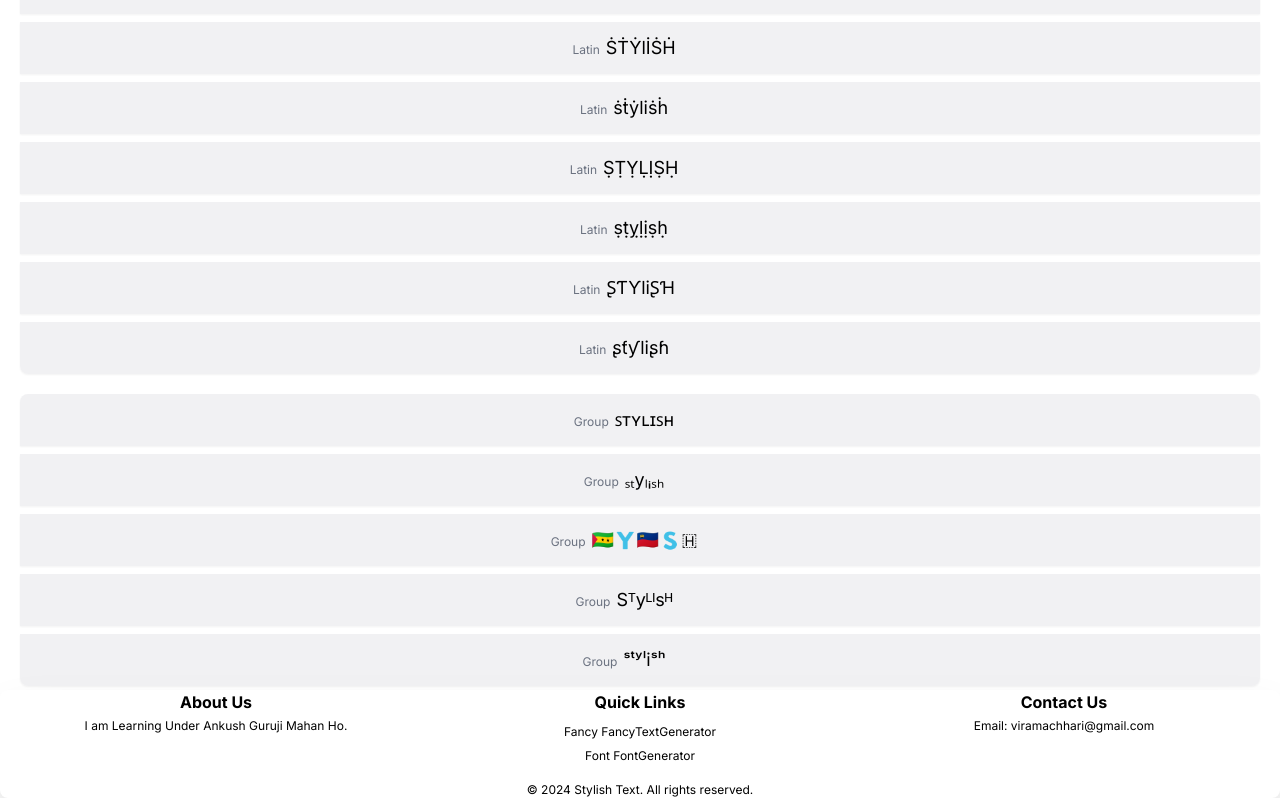
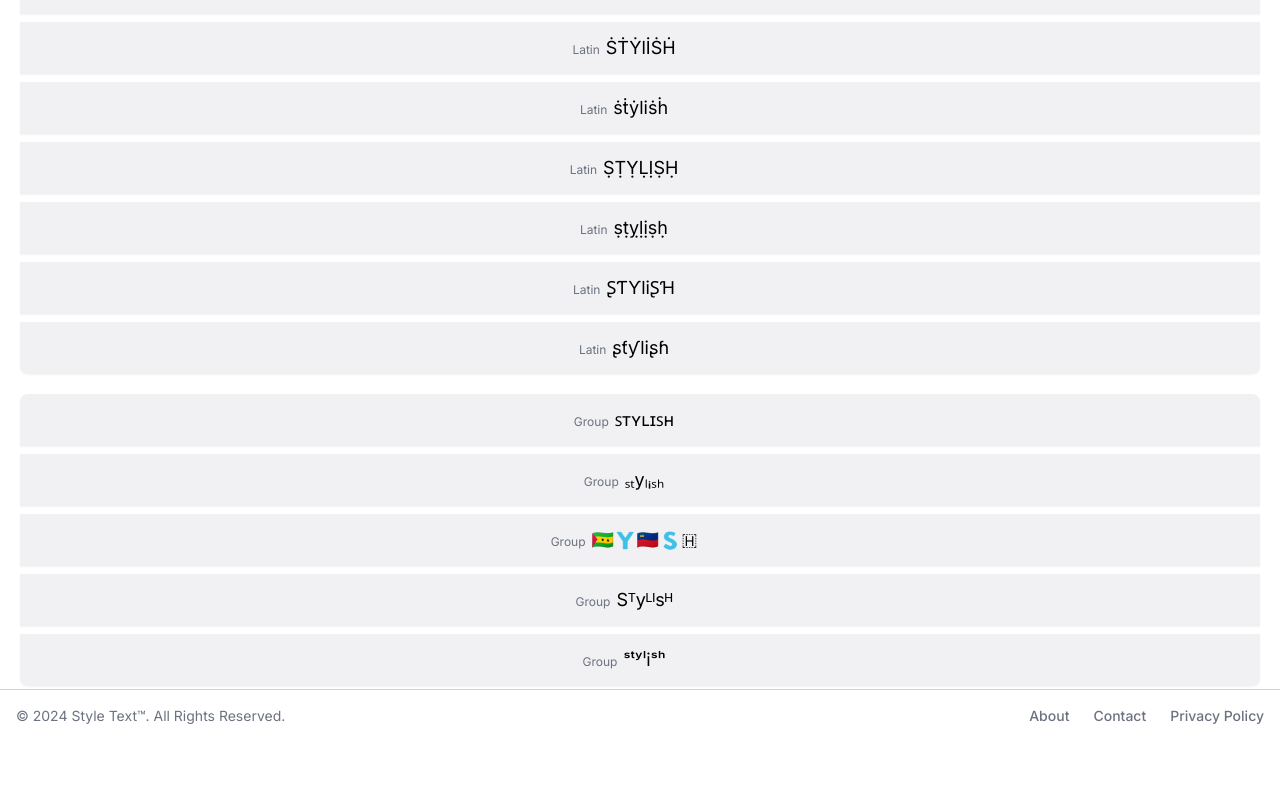
Before and after one commit to AnkushChharri/cfnjst, a Next.js app: page /FancyTextGenerator in a window 1280 px wide. Shown: the part 2774-3572 px from the top of the page. After the commit the page ends 3516 px from the top, so only its background shows below. Built offline with nearby package versions, Linux system fonts and the light colour scheme.

Commit message:
First Initial commit

```diff
--- a/src/app/Footer.js
+++ b/src/app/Footer.js
@@ -2,36 +2,27 @@
 
 export default function Footer() {
     return (
-        <footer className="bg-white text-black text-center mt-auto border-double  rounded-lg shadow-2xl">
-            <div className="container mx-auto px-1">
-                <div className="flex flex-wrap">
-                    <div className="w-full md:w-1/3 mb-4 md:mb-0">
-                        <h5 className="text-base font-bold mb-1">About Us</h5>
-                        <p className="text-xs">
-                            I am Learning Under Ankush Guruji Mahan Ho.
-                        </p>
-                    </div>
-                    <div className="w-full md:w-1/3 mb-4 md:mb-0">
-                        <h5 className="text-base font-bold mb-1">Quick Links</h5>
-                        <ul>
-                            <li><a href="/" className="text-xs hover:underline">Fancy FancyTextGenerator</a></li>
-                            <li><a href="/" className="text-xs hover:underline">Font FontGenerator</a></li>
-                            <li><a href="/" className="text-xs hover:underline"></a></li>
-                            <li><a href="/" className="text-xs hover:underline"></a></li>
-                        </ul>
-                    </div>
-                    <div className="w-full md:w-1/3 mb-4 md:mb-0">
-                        <h5 className="text-base font-bold mb-1">Contact Us</h5>
-                        <p className="text-xs">
 
-                            Email: viramachhari@gmail.com
-                        </p>
-                    </div>
-                </div>
-                <div className="mt-4 text-center">
-                    <p className="text-xs">&copy; 2024 Stylish Text. All rights reserved.</p>
-                </div>
+
+        <footer className="bg-white border-double ring-1 ring-slate-300 mb-auto">
+            <div className="w-full mx-auto max-w-screen-xl p-4 md:flex md:items-center md:justify-between">
+                <span className="text-sm text-gray-500 sm:text-center dark:text-gray-400">© 2024 <a href="/" className="hover:underline">Style Text™</a>. All Rights Reserved.
+                </span>
+                <ul className="flex flex-wrap items-center mt-3 text-sm font-medium text-gray-500 dark:text-gray-400 sm:mt-0">
+                    <li>
+                        <a href="/" className="hover:underline me-4 md:me-6">About</a>
+                    </li>
+                    <li>
+                        <a href="/" className="hover:underline me-4 md:me-6">Contact
+                        </a>
+                    </li>
+
+                    <li>
+                        <a href="/" className="hover:underline">Privacy Policy</a>
+                    </li>
+                </ul>
             </div>
         </footer>
+
     );
 }
--- a/src/app/components/SearchComponent.js
+++ b/src/app/components/SearchComponent.js
@@ -239,7 +239,7 @@ const SearchComponent = () => {
     }, []);
 
     const renderSkeletonLoader = () => (
-        <div className="mx-4 space-y-5">
+        <div className="mx-4 space-y-5 *:flex *:flex-col *:items-center *:text-center *:gap-y-2 *:h-12">
             {[1, 2, 3, 4, 5].map((item) => (
                 <div key={item} className="animate-pulse">
                     <div className="h-10 bg-gray-200 rounded"></div>
@@ -253,6 +253,20 @@ const SearchComponent = () => {
         </div>
     );
 
+    const CategorySkeleton = () => (
+        <div className="*:w-full first:[&>*]:rounded-t-lg last:[&>*]:rounded-b-lg">
+            {[...Array(1)].map((_, index) => (
+
+                <div key={index} className="animate-pulse bg-slate-500">
+                    <div className="h-40 bg-zinc-300 rounded"></div>
+                </div>
+
+            ))}
+        </div>
+    );
+
+
+
     return (
         <div className="max-w-7xl m-auto p-1">
             <div className="m-4 sm:mx-6 lg:mx-10">
@@ -262,30 +276,32 @@ const SearchComponent = () => {
                     placeholder="Enter text to style (e.g., Stylish)"
                     className="rounded-md p-4 w-full focus:ring-1 outline-none focus:ring-sky-500 border focus:border-sky-300 ring-zinc-400/75 shadow-sm hover:ring-sky-300 bg-zinc-50 shadow-zinc-600"
                 ></textarea>
-                <p className="text-xs text-zinc-700">Click on Any Style to Copy</p>
+                <p className="text-xs font-weight: 500; text-zinc-400">Click on Any Style to Copy</p>
             </div>
 
-            {isLoading ? (
-                renderSkeletonLoader()
-            ) : error ? (
+            {error ? (
                 <p className="error-message">{error}</p>
-            ) : result && (
+            ) : (
                 <div tabIndex={-1} className="mx-4 space-y-5 *:flex *:flex-col *:items-center *:text-center *:gap-y-2">
                     {Object.entries(result.styled_texts || {}).map(([key, value]) => (
-                        <div key={key} className="*:w-full *:bg-zinc-200/50 first:[&>*]:rounded-t-lg last:[&>*]:rounded-b-lg *:cursor-pointer">
-                            {Object.entries(filterStyles(value?.styles || {})).map(([styleKey, styleValue]) => {
+                        <div key={key} className="*:w-full  first:[&>*]:rounded-t-lg last:[&>*]:rounded-b-lg *:cursor-pointer">
+                            {isLoading ? (
+                                <CategorySkeleton />
+                            ) : (
+                                Object.entries(filterStyles(value?.styles || {})).map(([styleKey, styleValue]) => {
                                     const uniqueKey = `${key}-${styleKey}`;
                                     return (
                                         <div
                                             key={uniqueKey}
-                                        className={`style-item shadow-sm py-3 hover:bg-stone-50 ${copiedStyles[uniqueKey] ? 'copied' : ''}`}
+                                            className={`style-item shadow-sm py-3 hover:bg-stone-50 bg-zinc-200/50 ${copiedStyles[uniqueKey] ? 'copied' : ''}`}
                                             onClick={() => handleCopyStyle(uniqueKey, styleValue)}
                                         >
                                             <span className="style-value">{getStyleValue(styleValue)}</span>
                                             {copiedStyles[uniqueKey] && <span className="copy-alert text-emerald-400">Copied!</span>}
                                         </div>
                                     );
-                            })}
+                                })
+                            )}
                         </div>
                     ))}
                 </div>
--- a/src/app/layout.js
+++ b/src/app/layout.js
@@ -6,7 +6,7 @@ import Footer from "./Footer";
 const inter = Inter({ subsets: ["latin"] });
 
 export const metadata = {
-  title: "Create Next App",
+  title: "Ankush Guru",
   description: "Generated by create next app",
 };
 
```
Lines whose indentation alone changed are shown as unchanged.
